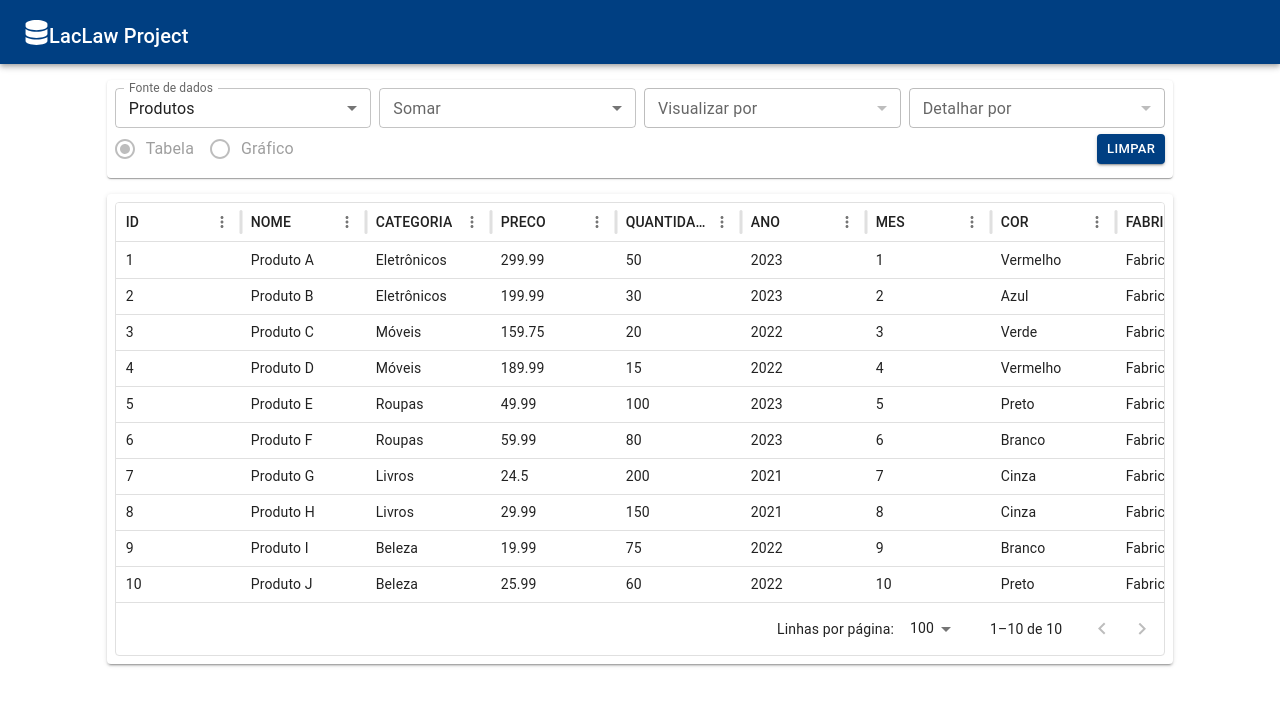
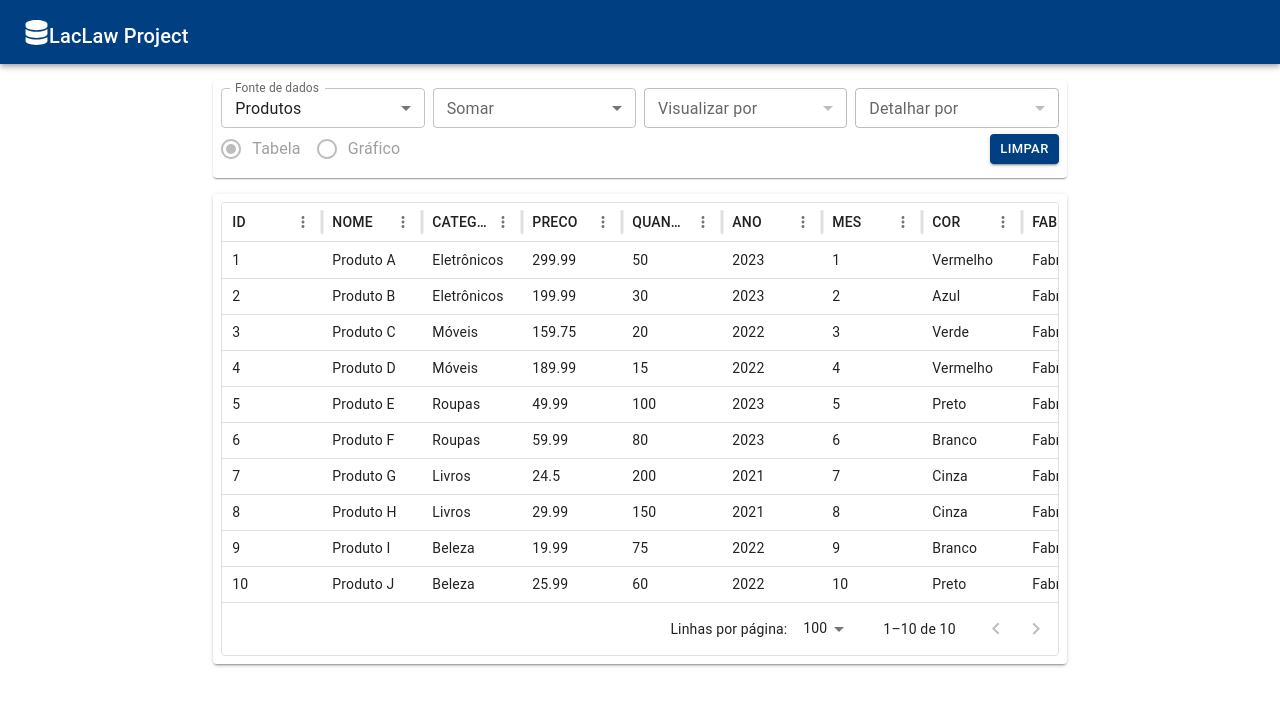
Before and after one commit to heltonfv/react-data-processing, a React (Create React App) app: page / in a window 1280 px wide. Shown: the top 706 px of the page. Built offline with nearby package versions, Linux system fonts and the light colour scheme.

Commit message:
adjust sizes

```diff
--- a/src/App.jsx
+++ b/src/App.jsx
@@ -206,7 +206,7 @@ function App() {
         justifyContent={"center"}
         alignItems={"center"}
         >
-        <Grid item xs={11} md={10}>
+        <Grid item xs={11} md={8}>
           <Stack spacing={2}>
             <Paper sx={{padding: 1}} elevation={1}>
               <Grid container spacing={1}>
--- a/src/components/DynamicTable/index.jsx
+++ b/src/components/DynamicTable/index.jsx
@@ -16,8 +16,7 @@ export default function DynamicTable({datasource, sumValue}){
     const columns = keys.map(function(item, index){
         return {
             field: item,
-            headerName: item.toUpperCase(),
-            width: 125
+            headerName: item.toUpperCase()
         };
     });
 
```
